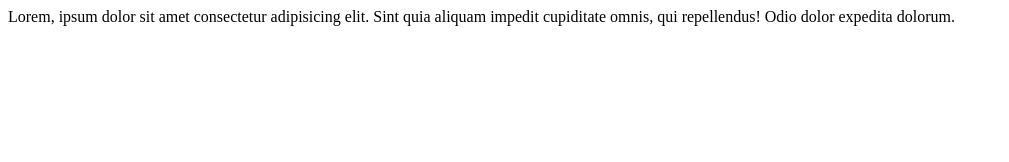
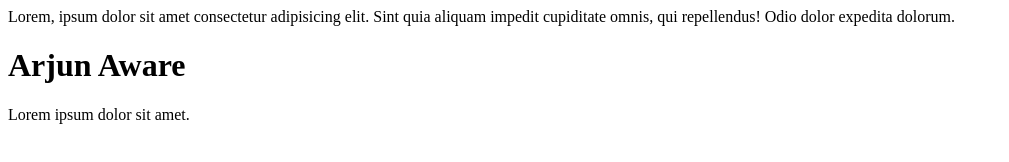
Before and after one commit to arjunaware/Local_Project, a plain HTML site: page index.html in a window 1280 px wide. Shown: the whole page, without its empty margins (0-1009 px from the left). Drawn offline with Linux system fonts and the light colour scheme.

Commit message:
div added in index file and name mension in that

```diff
--- a/index.html
+++ b/index.html
@@ -2,3 +2,7 @@
   Lorem, ipsum dolor sit amet consectetur adipisicing elit. Sint quia aliquam
   impedit cupiditate omnis, qui repellendus! Odio dolor expedita dolorum.
 </p>
+<div>
+  <h1>Arjun Aware</h1>
+  <p>Lorem ipsum dolor sit amet.</p>
+</div>
```
